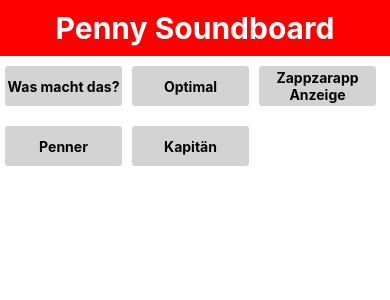
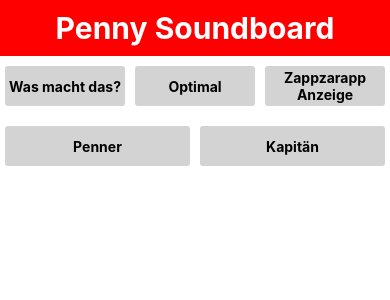
Before and after one commit to simonArnold/PennySoundboard, a React Native app: screen / in a window 390 px wide. Shown: the top 300 px of the page. Built offline with nearby package versions, Linux system fonts and the light colour scheme.

Commit message:
Moved sound definitions to separate json file

```diff
--- a/src/SoundButtons.tsx
+++ b/src/SoundButtons.tsx
@@ -1,6 +1,7 @@
-import React, {useState, useEffect} from 'react';
+import React  from 'react';
 import { StyleSheet, Text, View, TouchableOpacity } from 'react-native';
 import SoundPlayer from "react-native-sound-player";
+import sounds from "./sounds.json";
 
 function SoundButton({title, file}: { title: string, file: any }) {
   function play() {
@@ -15,11 +16,9 @@ function SoundButton({title, file}: { title: string, file: any }) {
 
 export default () => (
     <View style={styles.container}>
-        <SoundButton title="Was macht das?" file={"was_macht_das"} />
-        <SoundButton title="Optimal" file={"optimal"} />
-        <SoundButton title="Zappzarapp Anzeige" file={"zappzarapp_anzeige"} />
-        <SoundButton title="Penner" file={"penner"} />
-        <SoundButton title="Kapitän" file={"captain_mit_patent"} />
+      {sounds.map((sound, i) => (
+        <SoundButton key={i} title={sound.title} file={sound.file} />
+      ))}
     </View>
 );
 
@@ -31,13 +30,11 @@ const styles = StyleSheet.create({
     },
     button: {
         flex: 1,
-        flexGrow: 0,
         flexBasis: "30%",
         height: 40,
         marginHorizontal: 5,
         marginVertical: 10,
         justifyContent: "center",
-        alignItems: "center",
         backgroundColor: "lightgrey",
         borderRadius: 3,
     },
--- /dev/null
+++ b/src/sounds.json
@@ -0,0 +1,7 @@
+[
+    { "title": "Was macht das?", "file": "was_macht_das" },
+    { "title": "Optimal", "file": "optimal" },
+    { "title": "Zappzarapp Anzeige", "file": "zappzarapp_anzeige" },
+    { "title": "Penner", "file": "penner" },
+    { "title": "Kapitän", "file": "captain_mit_patent" }
+]
--- a/tsconfig.json
+++ b/tsconfig.json
@@ -38,6 +38,7 @@
     /* Module Resolution Options */
     "moduleResolution": "node",               /* Specify module resolution strategy: 'node' (Node.js) or 'classic' (TypeScript pre-1.6). */
     "baseUrl": "./",                          /* Base directory to resolve non-absolute module names. */
+    "resolveJsonModule": true,
     // "paths": {},                           /* A series of entries which re-map imports to lookup locations relative to the 'baseUrl'. */
     // "rootDirs": [],                        /* List of root folders whose combined content represents the structure of the project at runtime. */
     // "typeRoots": [],                       /* List of folders to include type definitions from. */
```
Also changed, not shown: src/types.d.ts (line endings or trailing spaces).
